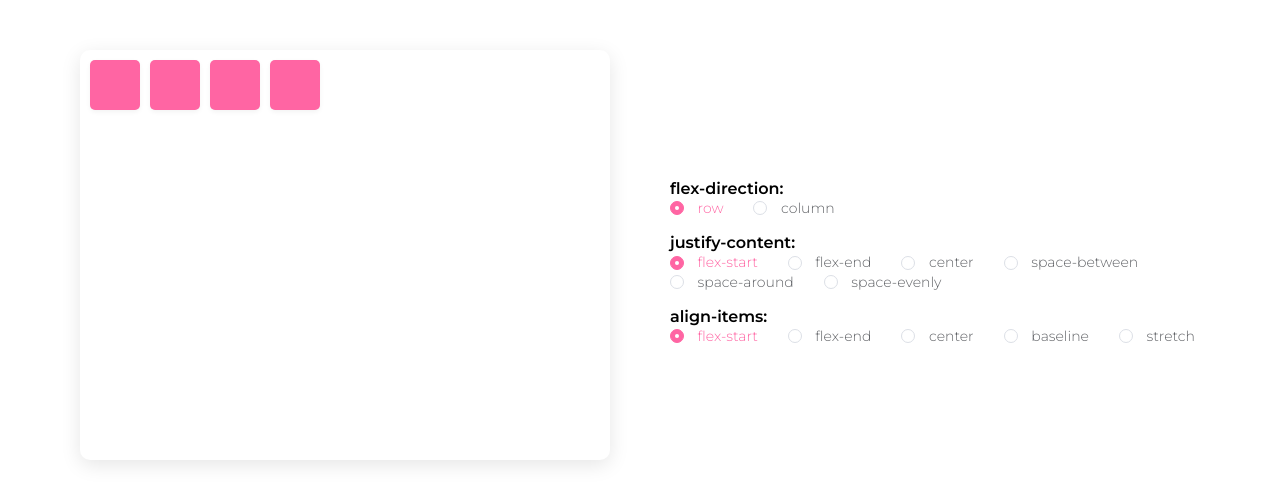
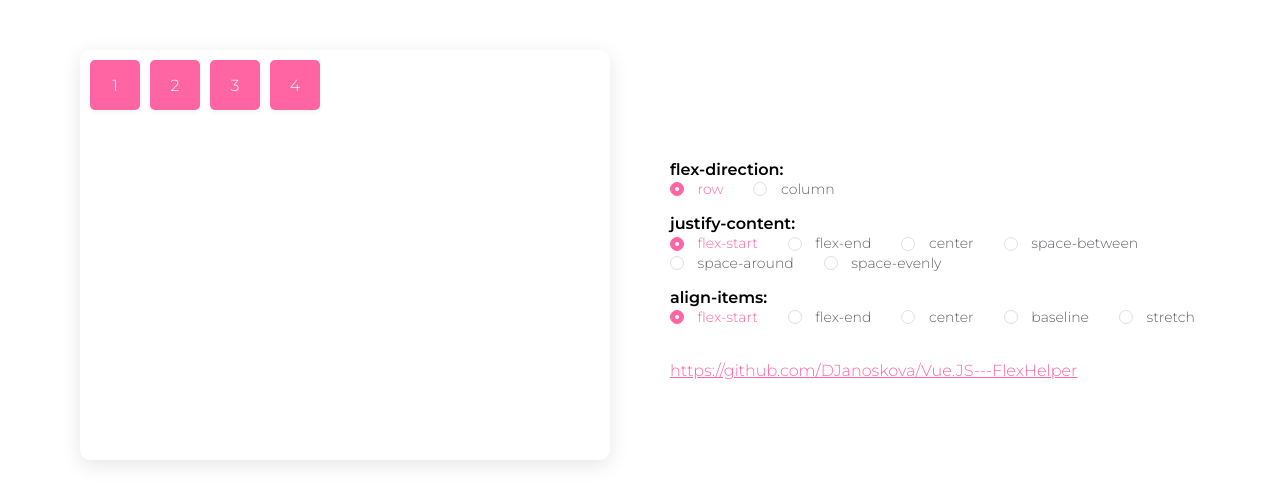
Before and after one commit to DJanoskova/Vue.JS---FlexHelper, a Vue app: page / in a window 1280 px wide. Shown: the part 130-634 px from the top of the page. Built offline with nearby package versions, Linux system fonts and the light colour scheme.

Commit message:
add numbers and git repo link

```diff
--- a/src/App.vue
+++ b/src/App.vue
@@ -2,7 +2,9 @@
   <div id="app">
     <div>
       <div class="flex-container" :style="properties" ref="container">
-        <div v-for="i in count" class="flex-element" :key="i"></div>
+        <div v-for="i in count" class="flex-element" :key="i">
+          <span>{{ i }}</span>
+        </div>
       </div>
     </div>
     <div class="flex-picker">
@@ -13,6 +15,10 @@
           {{ value }}
         </ElRadio>
       </p>
+      <br>
+      <a href="https://github.com/DJanoskova/Vue.JS---FlexHelper" target="_blank">
+        https://github.com/DJanoskova/Vue.JS---FlexHelper
+      </a>
     </div>
   </div>
 </template>
--- a/src/assets/css/main.scss
+++ b/src/assets/css/main.scss
@@ -17,6 +17,14 @@ body {
   font-family: 'Montserrat', sans-serif;
   display: flex;
   flex-basis: 100%;
+}
+
+a {
+  color: $primary;
+
+  &:hover {
+    color: darken($primary, 12%);
+  }
 }
 
 #app {
@@ -49,6 +57,10 @@ body {
     margin: 5px;
     border-radius: 5px;
     box-shadow: 0 2px 5px rgba(0, 0, 0, 0.05);
+    display: flex;
+    justify-content: center;
+    align-items: center;
+    color: #ffffff;
   }
 }
 
```
